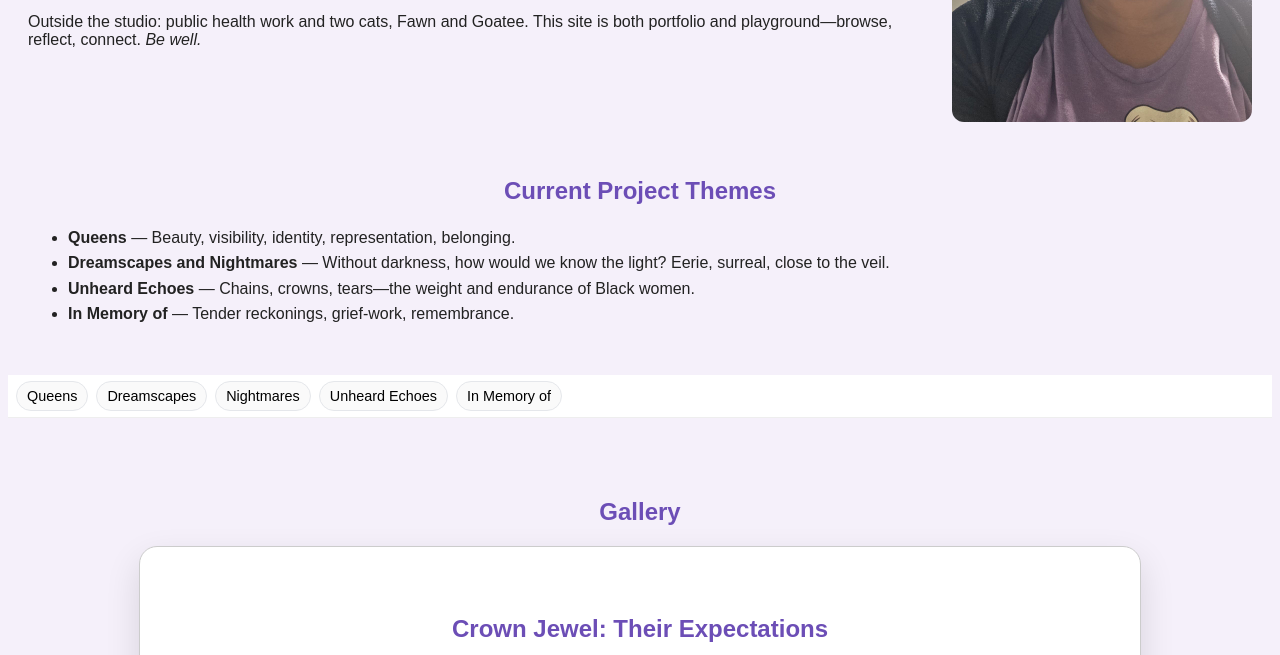
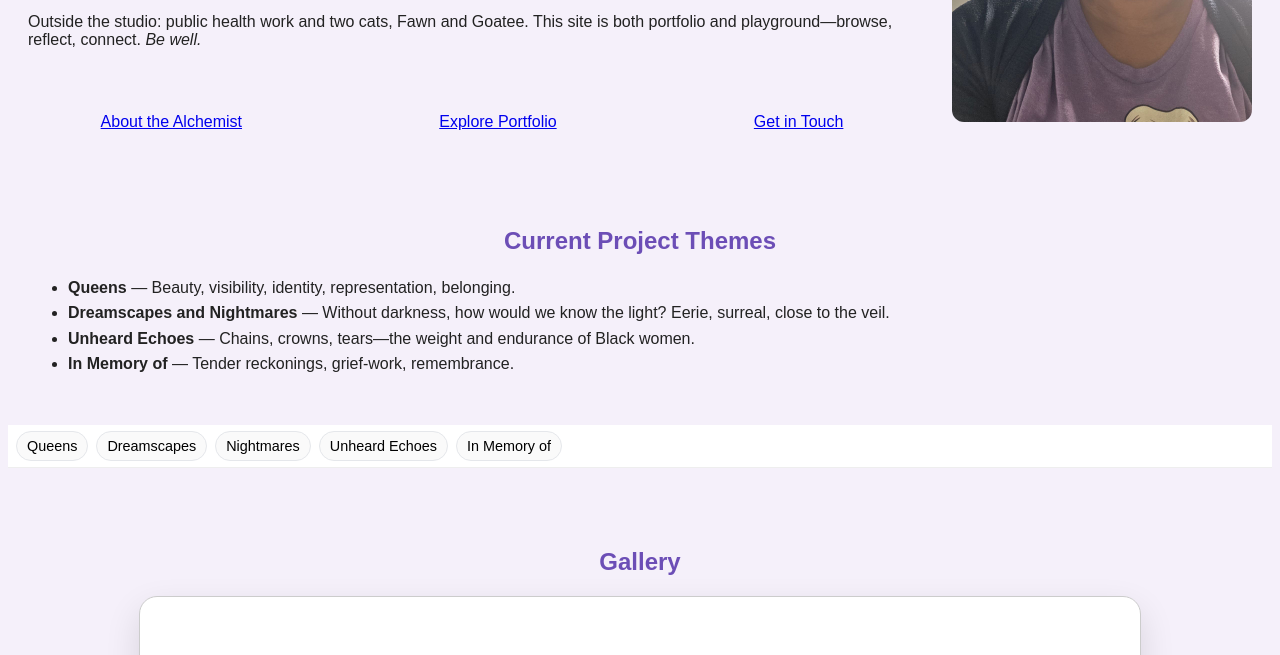
Before and after one commit to HippoArtz/hippoartz.github.io, a plain HTML site: page index.html in a window 1280 px wide. Shown: the part 934-1589 px from the top of the page. Drawn offline with Linux system fonts and the light colour scheme.

Commit message:
Add navigation buttons to index.html

```diff
--- a/index.html
+++ b/index.html
@@ -156,7 +156,11 @@
 
     <p>Outside the studio: public health work and two cats, Fawn and Goatee. This site is both portfolio and playground—browse, reflect, connect. <em>Be well.</em></p>
   </section>
-
+<div class="button-row">
+  <a class="button" href="#about">About the Alchemist</a>
+  <a class="button" href="#gallery">Explore Portfolio</a>
+  <a class="button" href="#contact">Get in Touch</a>
+</div>
   <!-- Projects -->
   <section id="projects" class="section">
     <h2>Current Project Themes</h2>
```
